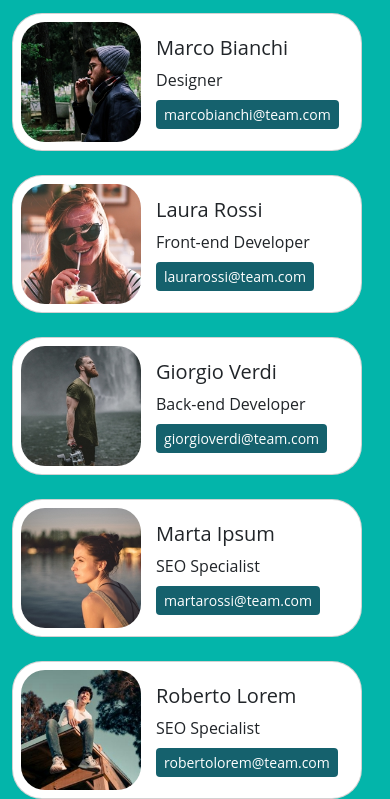
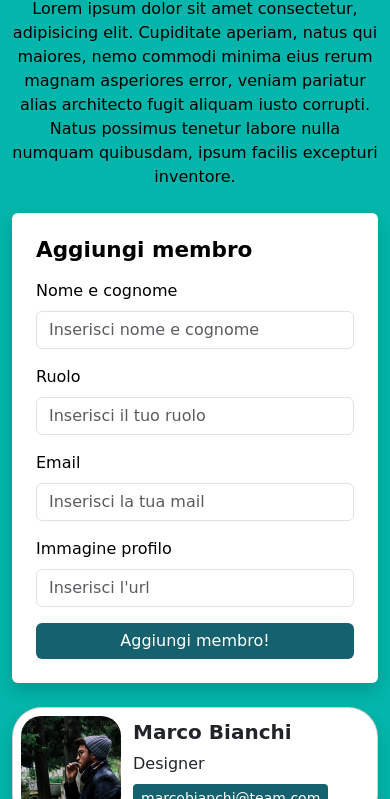
Before and after one commit to erikagiella/js-our-team, a plain HTML site: page index.html in a window 390 px wide. Shown: the part 134-933 px from the top of the page. Drawn offline with nearby package versions, Linux system fonts and the light colour scheme.

Commit message:
Modifiche a html e css per migliorare responsività

```diff
--- a/index.html
+++ b/index.html
@@ -5,7 +5,14 @@
     <meta charset="UTF-8">
     <meta name="viewport" content="width=device-width, initial-scale=1.0">
     <title>Meet our team</title>
+    <!--Google Fonts-->
+    <link rel="preconnect" href="https://fonts.googleapis.com">
+    <link rel="preconnect" href="https://fonts.gstatic.com" crossorigin>
+    <link rel="stylesheet"
+        href="https://fonts.googleapis.com/css2?family=Limelight&family=Open+Sans:ital,wght@0,300..800;1,300..800&display=swap">
+    <!--Bootstrap-->
     <link href="https://cdn.jsdelivr.net/npm/bootstrap@5.3.3/dist/css/bootstrap.min.css" rel="stylesheet">
+    <!--CSS Style file-->
     <link rel="stylesheet" href="style.css">
 </head>
 
@@ -13,11 +20,46 @@
     <header>
         <div class="container text-center mt-2 mb-4">
             <h1>Meet our team!</h1>
+            <p>Lorem ipsum dolor sit amet consectetur, adipisicing elit. Cupiditate aperiam, natus qui maiores, nemo
+                commodi minima eius rerum magnam asperiores error, veniam pariatur alias architecto fugit aliquam iusto
+                corrupti. Natus possimus tenetur labore nulla numquam quibusdam, ipsum facilis excepturi inventore.</p>
         </div>
     </header>
     <main>
-        <div></div>
-        <div id="team-container">
+        <div class="container">
+            <div class="row justify-content-center">
+                <!--Form-->
+                <div class="col-12 col-md-4 mb-4">
+                    <form id="add-member-form" class="p-4 bg-white rounded shadow">
+                        <h4 class="mb-3 bold">Aggiungi membro</h4>
+                        <div class="mb-3">
+                            <label for="name" class="form-label">Nome e cognome</label>
+                            <input type="text" class="form-control" id="name" placeholder="Inserisci nome e cognome"
+                                required>
+                        </div>
+                        <div class="mb-3">
+                            <label for="role" class="form-label">Ruolo</label>
+                            <input type="text" class="form-control" id="role" placeholder="Inserisci il tuo ruolo"
+                                required>
+                        </div>
+                        <div class="mb-3">
+                            <label for="email" class="form-label">Email</label>
+                            <input type="email" class="form-control" id="email" placeholder="Inserisci la tua mail"
+                                required>
+                        </div>
+                        <div class="mb-3">
+                            <label for="img" class="form-label">Immagine profilo</label>
+                            <input type="url" class="form-control" id="img" placeholder="Inserisci l'url" required>
+                        </div>
+                        <button type="submit" class="btn btn-primary mybtn w-100">Aggiungi membro!</button>
+                    </form>
+                </div>
+                <!--Cards-->
+                <div class="col-12 col-md-8">
+                    <div id="team-container" class="row justify-content-center">
+                    </div>
+                </div>
+            </div>
         </div>
     </main>
     <footer>
--- a/script.js
+++ b/script.js
@@ -51,37 +51,50 @@ for (let key in teamMembers) {
 }
 
 
+// Gestione form aggiunta membro
+const addMemberForm = document.getElementById('add-member-form');
+// Aggiungo un event listener al form per gestire l'invio
+addMemberForm.addEventListener('submit', function (e) {
+  e.preventDefault();
+  const name = document.getElementById('name').value.trim();
+  const role = document.getElementById('role').value.trim();
+  const email = document.getElementById('email').value.trim();
+  const img = document.getElementById('img').value.trim();
+
+  if (name && role && email && img) {
+    teamMembers.push({ name, role, email, img });
+    printTeamMembers();
+    this.reset();
+  }
+});
+
+
 // Funzione che crea una card per ogni membro del team
 function creaTeamMemberCard(member) {
   return `
-    <div class="col-12 col-md-6 col-lg-4 mb-4">
-      <div class="card w-100 member-card">
+      <div class="card w-100 member-card shadow">
         <div class="d-flex align-items-center p-2">
           <img src="${member.img}" alt="${member.name}" >
           <div>
-            <h5 class="card-title mb-2">${member.name}</h5>
+            <h5 class="card-title mb-2 bold">${member.name}</h5>
             <p class="card-text mb-2">${member.role}</p>
             <a href="mailto:${member.email}" class="btn btn-primary btn-sm mybtn">${member.email}</a>
           </div>
         </div>
       </div>
-    </div>
   `;
 }
 
 // Funzione che stampa le card dei membri del team nel container
 function printTeamMembers() {
-  let row = `
-    <div class="container">
-      <div class="row ">
-  `;
+  let row = ``;
   for (let key in teamMembers) {
     const member = teamMembers[key];
-    row += creaTeamMemberCard(member);
-  };
-  row += `
+    row += `
+      <div class="col-12 col-md-8 col-lg-6 d-flex justify-content-center mb-3">
+        ${creaTeamMemberCard(member)}
       </div>
-    </div>
-  `;
+    `;
+  }
   teamContainer.innerHTML = row;
 }
--- a/style.css
+++ b/style.css
@@ -6,10 +6,27 @@
     --mot-dark: #000000;
 }
 
+/* Utilities */
+.bold {
+    font-weight: bold;
+}
+
+.mybtn {
+    background-color: var(--mot-primary);
+    border: none;
+    color: var(--mot-lighter);
+}
+
+.mybtn:hover {
+    background-color: var(--mot-secondary);
+    color: var(--mot-lighter);
+}
+
+
 body {
     background-color: var(--mot-background);
     color: var(--mot-dark);
-    font-family: "Open Sans", sans-serif;
+    font-family: "Luckiest Guy", cursive, "Open Sans", sans-serif;
 }
 
 h1 {
@@ -25,18 +42,30 @@ img {
     margin-right: 15px;
 }
 
-.mybtn {
-    background-color: var(--mot-primary);
-    border: none;
-    color: var(--mot-lighter);
+.member-card {
+    width: 100%;
+    max-width: 600px;
+    min-width: 300px;
+    border-radius: 30px;
+    background-color: var(--mot-lighter);
 }
 
-.mybtn:hover {
-    background-color: var(--mot-secondary);
-    color: var(--mot-lighter);
+
+@media (max-width: 600px) {
+    .member-card img {
+        width: 80px;
+        height: 80px;
+        margin-right: 10px;
+    }
+
 }
 
-.member-card {
-    max-width: 350px;
-    border-radius: 30px;
+@media (max-width: 1000px) {
+    .member-card img {
+        width: 100px;
+        height: 100px;
+        margin-right: 12px;
+    }
+
+
 }
```
